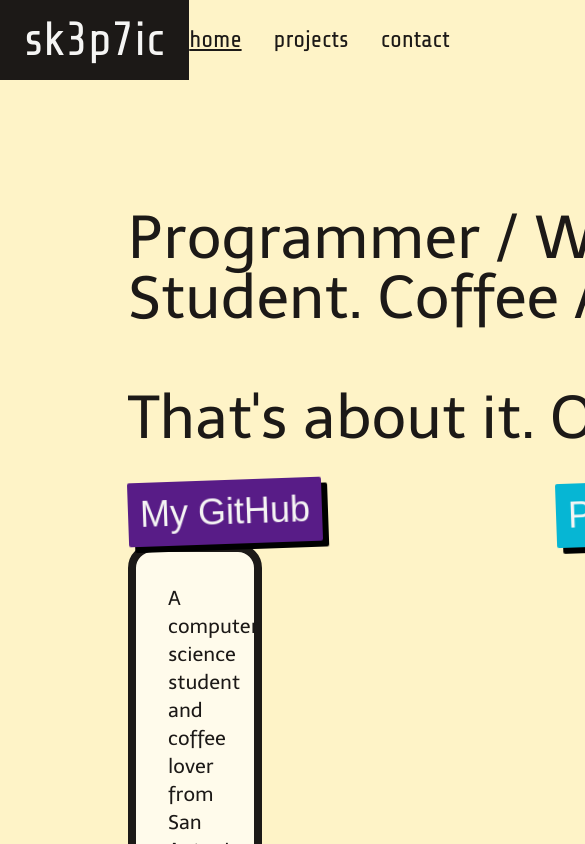
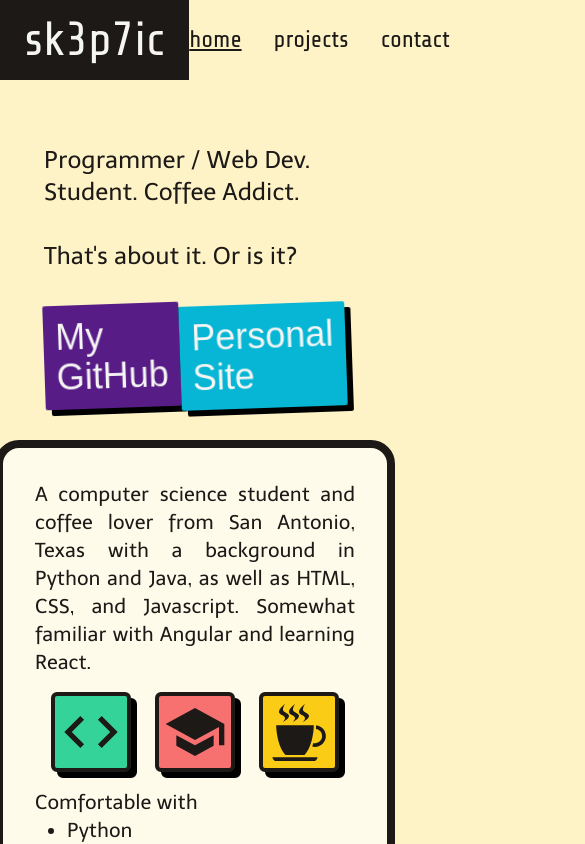
Before and after one commit to sk3p7ic/sk3p7ic-site, a React (Create React App) app: page / in a window 390 px wide. Shown: the top 844 px of the page, 585 px wide, since content can reach past the window. Built offline with nearby package versions, Linux system fonts and the light colour scheme; a web font is replaced by a local one.

Commit message:
Made the home page responsive

```diff
--- a/public/index.html
+++ b/public/index.html
@@ -34,7 +34,7 @@
   </head>
   <body>
     <noscript>You need to enable JavaScript to run this app.</noscript>
-    <div id="root"></div>
+    <div id="root" class="w-screen h-screen"></div>
     <!--
       This HTML file is a template.
       If you open it directly in the browser, you will see an empty page.
--- a/src/pages/home/home.js
+++ b/src/pages/home/home.js
@@ -3,9 +3,9 @@ import { AboutPanel } from "./about-panel/AboutPanel";
 
 export const HomePage = () => {
   return (
-    <div className="flex-grow w-full h-full p-32 flex flex-col md:flex-row md:gap-4">
+    <div className="flex-grow w-full h-full p-16 xl:p-32 flex flex-col items-center xl:items-stretch gap-8 xl:flex-row md:gap-4">
       <div className="flex flex-col gap-8 justify-center w-min">
-        <h1 className="font-telex text-6xl whitespace-nowrap">
+        <h1 className="font-telex text-2xl sm:text-5xl md:text-6xl whitespace-nowrap">
           Programmer / Web Dev.
           <br />
           Student. Coffee Addict.
```
